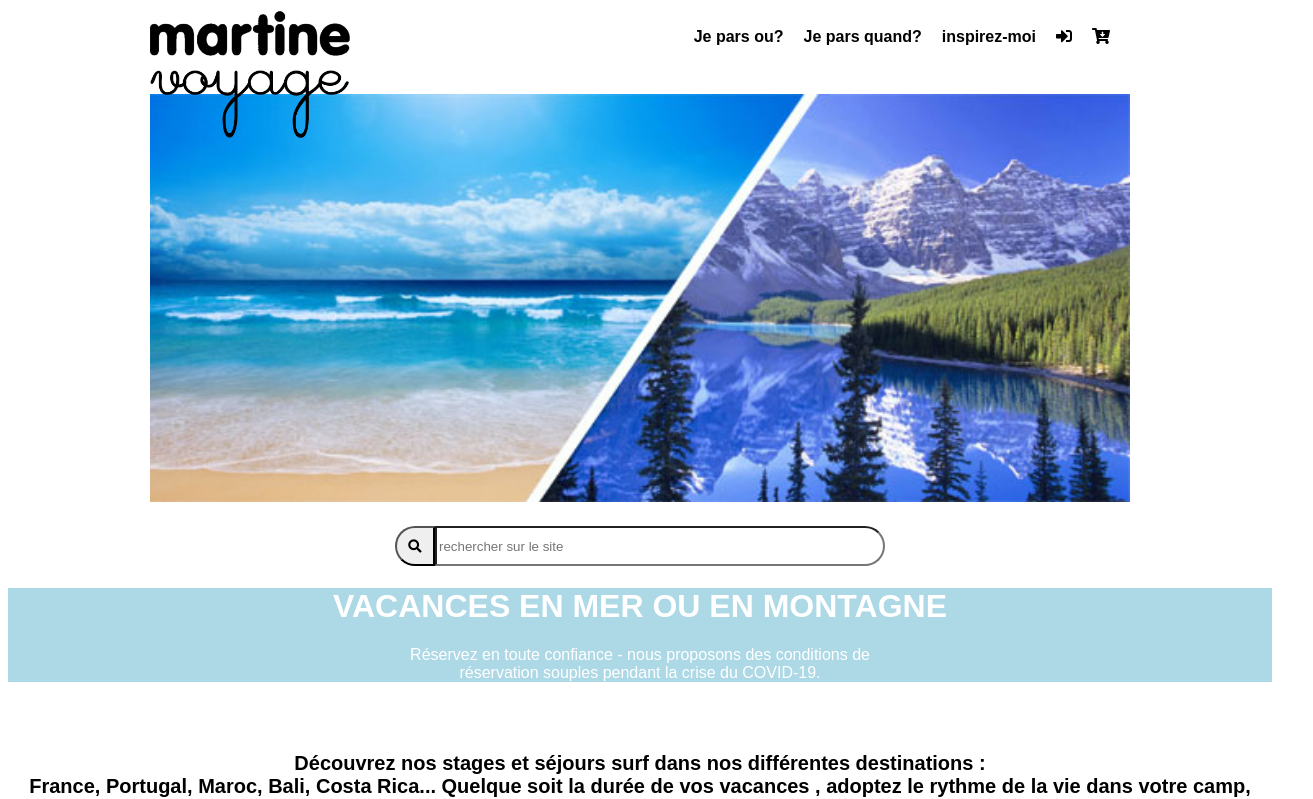
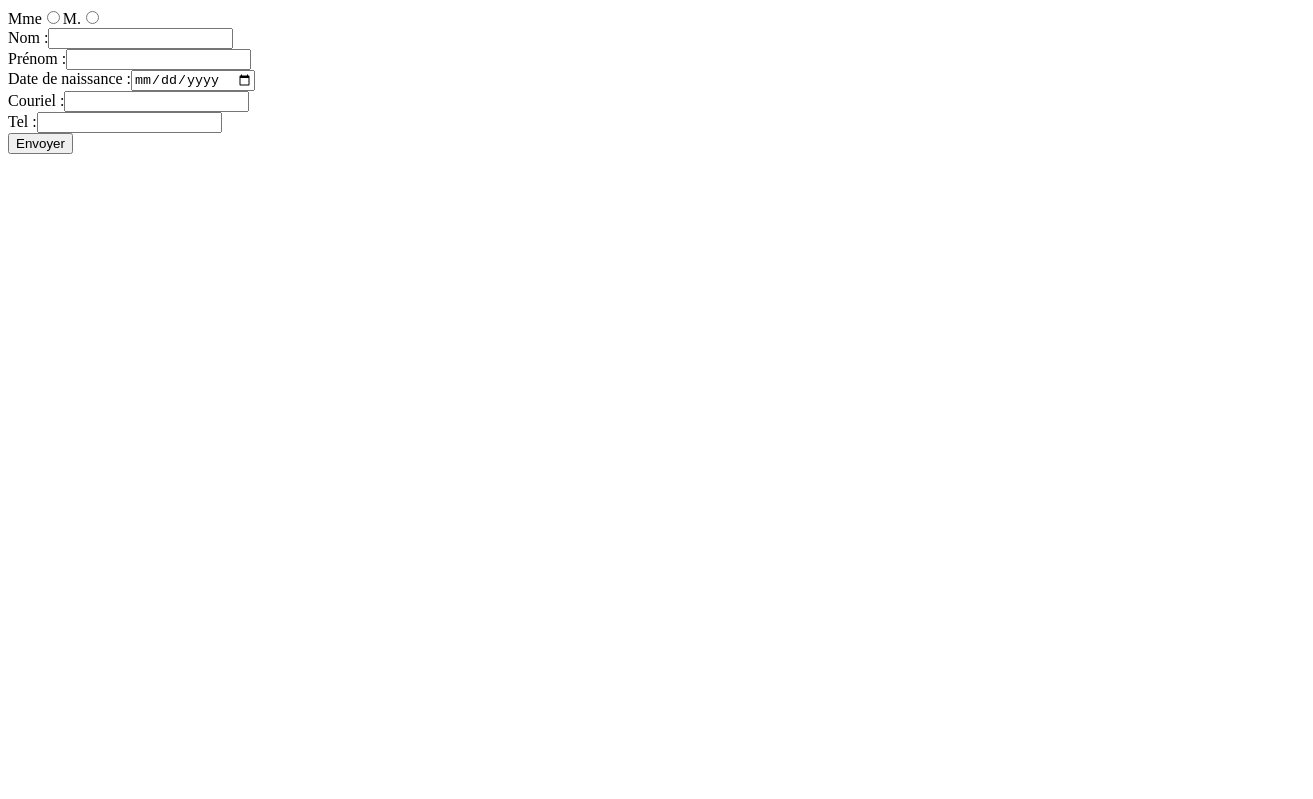
Before and after one commit to Saida-Ouahmid/MartineVoyage_Front, a React (Create React App) app: page / in a window 1280 px wide. Shown: the top 799 px of the page, 1313 px wide, since content can reach past the window. Built offline with nearby package versions, Linux system fonts and the light colour scheme.

Commit message:
formulaire inscription

```diff
--- a/src/components/App/App.js
+++ b/src/components/App/App.js
@@ -7,6 +7,7 @@ import React, { Component } from "react";
 import Home from "../Home/Home";
 import Product from "../Product/Product";
 import CategorieProduit from "../CategorieProduit/CategorieProduit";
+import Inscription from "../Inscription/Inscription";
 
 /* Style import*/
 import "./App.css";
@@ -21,7 +22,8 @@ class App extends Component {
     return (
       <div>
         {/*<Home />*/}
-        <CategorieProduit />
+        {/*<CategorieProduit />*/}
+        <Inscription />
       </div>
     );
   }
--- /dev/null
+++ b/src/components/Inscription/Inscription.js
@@ -0,0 +1,97 @@
+import React, { Component } from "react";
+
+/*style import*/
+import "./style.css";
+
+class inscription extends Component {
+  constructor(props) {
+    super(props);
+    this.state = { value: "" };
+
+    this.handleChange = this.handleChange.bind(this);
+    this.handleSubmit = this.handleSubmit.bind(this);
+  }
+  handleChange(event) {
+    this.setState({ value: event.target.value });
+  }
+
+  handleSubmit(event) {
+    alert("Le nom a été soumis : " + this.state.value);
+    event.preventDefault();
+  }
+  render() {
+    return (
+      <div>
+        <form onSubmit={this.handleSubmit}>
+          <label>
+            Mme
+            <input
+              type="radio"
+              name="sexe"
+              value={this.state.value}
+              onChange={this.handleChange}
+            />
+          </label>
+          <label>
+            M.
+            <input
+              type="radio"
+              name="sexe"
+              value={this.state.value}
+              onChange={this.handleChange}
+            />
+          </label>
+          <br />
+          <label>
+            Nom :
+            <input
+              type="text"
+              value={this.state.value}
+              onChange={this.handleChange}
+            />
+          </label>
+          <br />
+          <label>
+            Prénom :
+            <input
+              type="text"
+              value={this.state.value}
+              onChange={this.handleChange}
+            />
+          </label>
+          <br />
+          <label>
+            Date de naissance :
+            <input
+              type="date"
+              value={this.state.value}
+              onChange={this.handleChange}
+            />
+          </label>
+          <br />
+          <label>
+            Couriel :
+            <input
+              type="email"
+              value={this.state.value}
+              onChange={this.handleChange}
+            />
+          </label>
+          <br />
+          <label>
+            Tel :
+            <input
+              type="tel"
+              value={this.state.value}
+              onChange={this.handleChange}
+            />
+          </label>
+          <br />
+          <input type="submit" value="Envoyer" />
+        </form>
+      </div>
+    );
+  }
+}
+
+export default inscription;
```
Also changed, not shown: src/components/Inscription/style.css (added).
